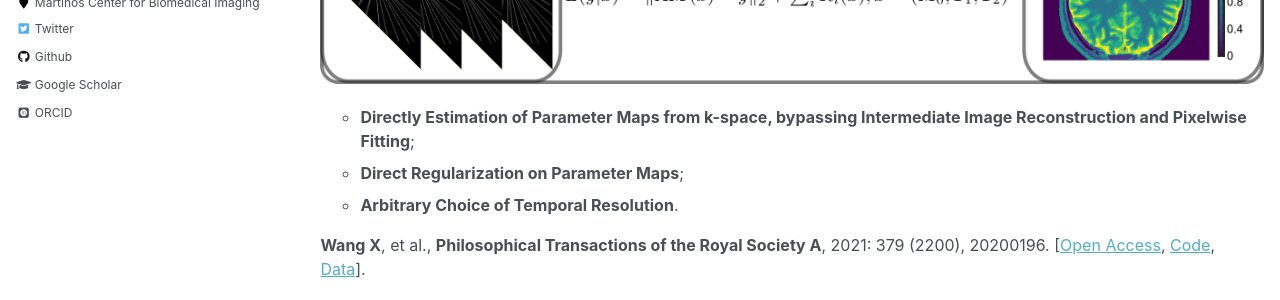
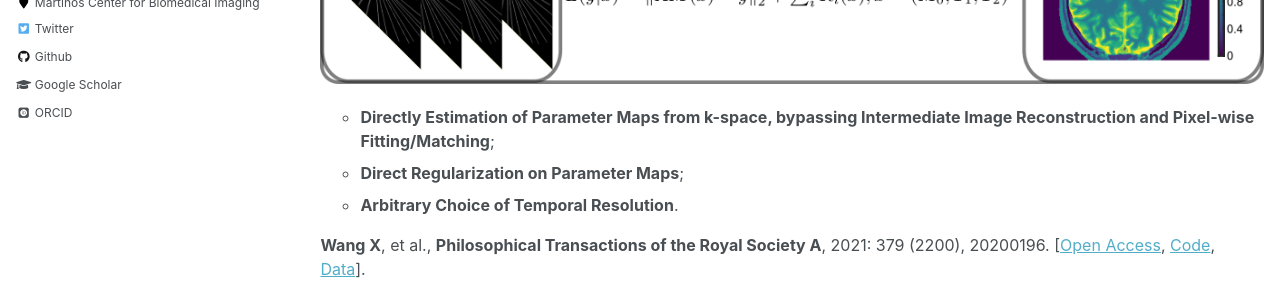
Before and after one commit to xqwang1/xqwang1.github.io, a Jekyll site: the page built from _pages/posts.md, in a window 1280 px wide and 900 px high, scrolled down 821 px. Shown: the part 332-632 px from the top of the window. Built offline with Jekyll 4.4.1, drawn with Linux system fonts in a browser that asks for light colours; some web fonts are replaced.

Commit message:
update posts

```diff
--- a/_pages/posts.md
+++ b/_pages/posts.md
@@ -36,7 +36,7 @@ author_profile: true
 
     ![Alt Text](https://xqwang1.github.io/files/nonlinear_moba.png)
 
-  * **Directly Estimation of Parameter Maps from k-space, bypassing Intermediate Image Reconstruction and Pixelwise Fitting**;
+  * **Directly Estimation of Parameter Maps from k-space, bypassing Intermediate Image Reconstruction and Pixel-wise Fitting/Matching**;
   * **Direct Regularization on Parameter Maps**;
   * **Arbitrary Choice of Temporal Resolution**.
 
```
